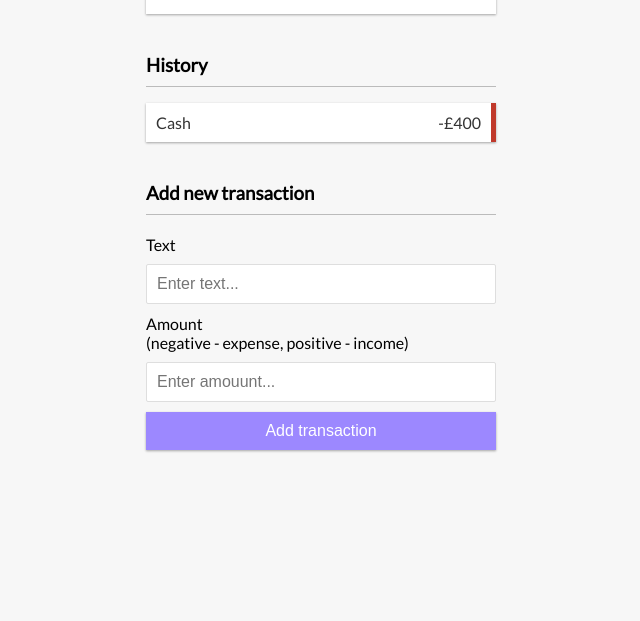
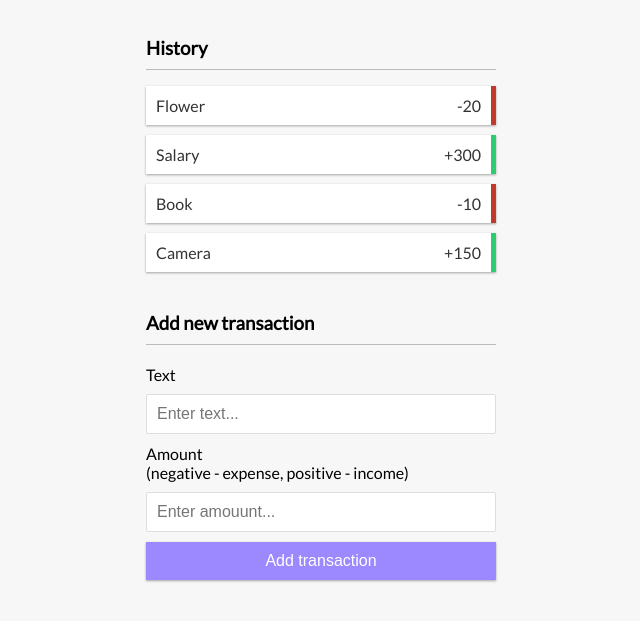
Before and after one commit to Johanawan/JavascriptPractice, a plain HTML site: page expense-tracker/index.html in a window 1280 px wide. Shown: the part 273-894 px from the top of the page, without its empty margins (319-959 px from the left). Before the commit the page ends 800 px from the top, so only its background shows below. Drawn offline with Linux system fonts and the light colour scheme.

Commit message:
Showing transaction items in list

```diff
--- a/expense-tracker/index.html
+++ b/expense-tracker/index.html
@@ -36,7 +36,7 @@
         </ul>
 
         <h3>Add new transaction</h3>
-        <form action="" id="id">
+        <form action="" id="form">
             <div class="form-control">
                 <label for="text">Text</label>
                 <input type="text" id="text" placeholder="Enter text... ">
--- a/expense-tracker/script.js
+++ b/expense-tracker/script.js
@@ -0,0 +1,42 @@
+const balance = document.getElementById('balance');
+const money_plus = document.getElementById('money-plus');
+const money_minus = document.getElementById('money-minus');
+const list = document.getElementById('list');
+const form = document.getElementById('form');
+const text = document.getElementById('text');
+const amount = document.getElementById('amount');
+
+const dummyTransactions = [
+  { id: 1, text: 'Flower', amount: -20 },
+  { id: 2, text: 'Salary', amount: 300 },
+  { id: 3, text: 'Book', amount: -10 },
+  { id: 4, text: 'Camera', amount: 150 }
+];
+
+let transactions = dummyTransactions;
+
+// Add transaction to DOM list
+function addTransactionDOM(transaction) {
+    // Get sign
+    const sign = transaction.amount < 0 ? '-' : '+';
+
+    const item = document.createElement('li')
+
+    // Add class based on value
+    item.classList.add(transaction.amount < 0 ? "minus" : "plus")
+    item.innerHTML = `
+        ${transaction.text} <span>${sign}${Math.abs(transaction.amount)}</span>
+            <button class="delete-btn">x</button>
+    `
+
+    list.appendChild(item)
+}
+
+// Init app
+function init() {
+    list.innerHTML = "";
+
+    transactions.forEach(addTransactionDOM)
+}
+
+init()
```
